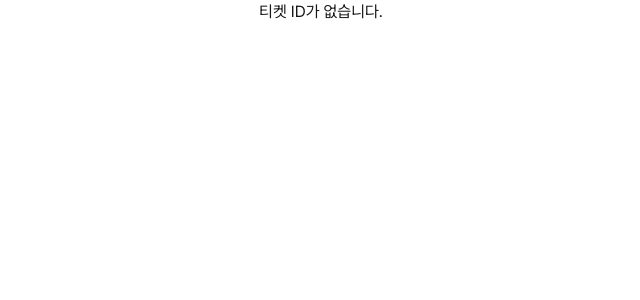
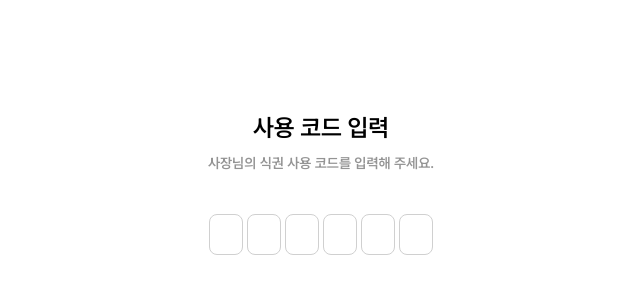
Before and after one commit to 9oormthon-univ/2024_DANPOONG_TEAM_13_FE_WEB, a Next.js app: page /verify-code in a window 1280 px wide. Shown: the top 300 px of the page, without its empty margins (319-959 px from the left). Built offline with nearby package versions, Linux system fonts and the light colour scheme; no server answers.

Commit message:
test : vercel 오류 수정중...

```diff
--- a/src/app/verify-code/page.js
+++ b/src/app/verify-code/page.js
@@ -89,15 +89,6 @@ export default function VerifyCode(props) {
     const handleConfirm = () => {
         setIsModalOpen(false);
     };
-    if (!ticket_id) {
-        return (
-            <div className="justify-items-center min-h-screen">
-                <main className="flex flex-col row-start-2 items-center">
-                    <div>티켓 ID가 없습니다.</div>
-                </main>
-            </div>
-        )
-    }
     return (
         <div className="justify-items-center min-h-screen">
             <main className="flex flex-col row-start-2 items-center">
```
